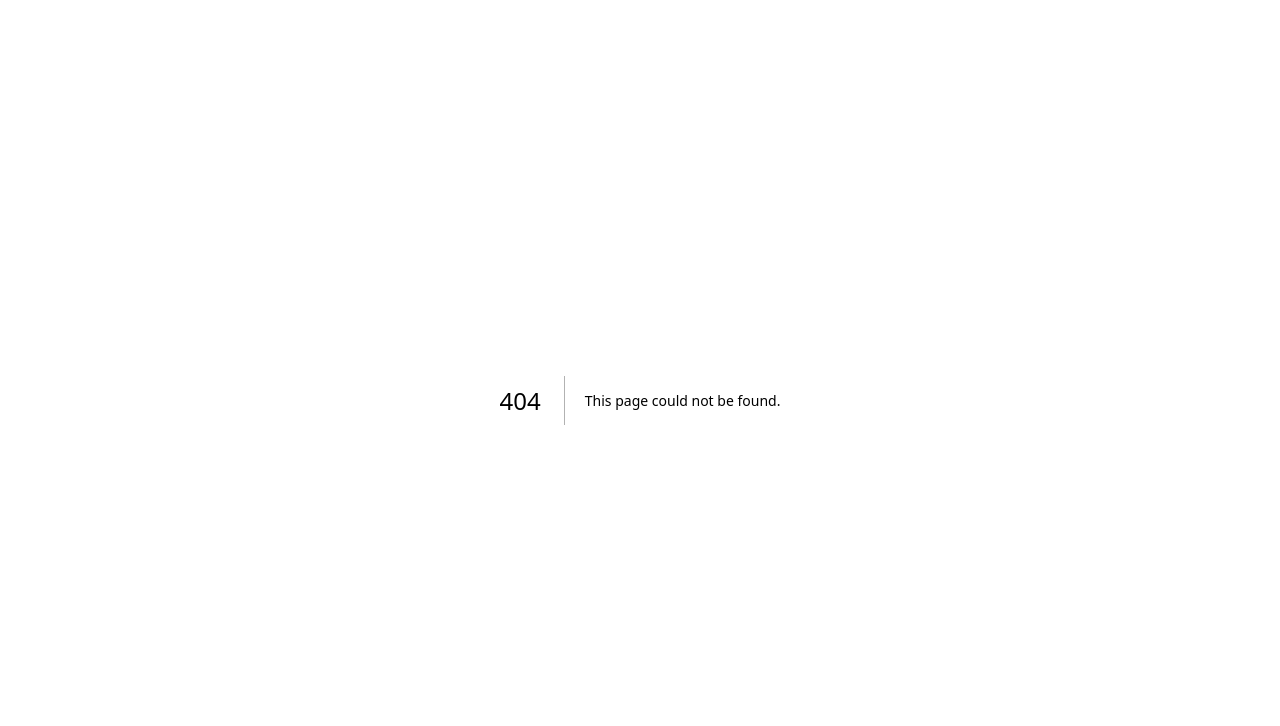
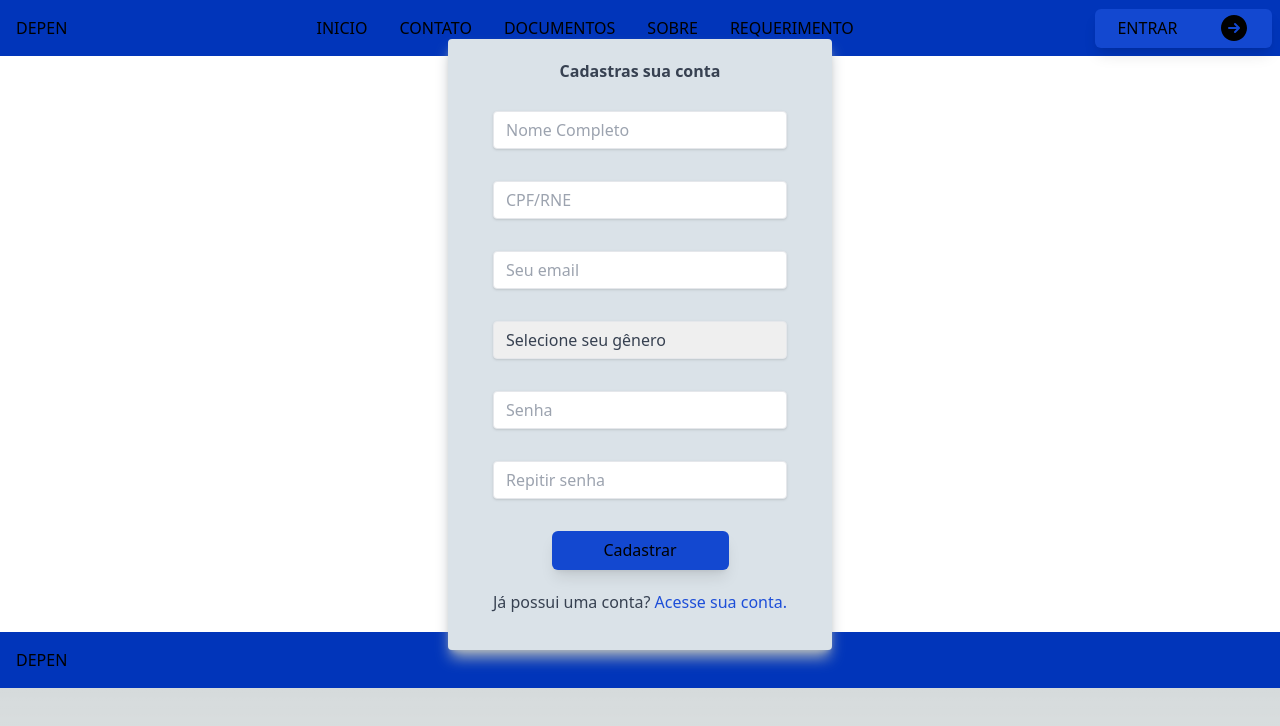
Before and after one commit to SysDEPEN/DEPEN, a Next.js app in the folder front-end/: page /createAccount in a window 1280 px wide. Before the commit this address had no page. Shown: the top 726 px of the page. Built offline with nearby package versions, Linux system fonts and the light colour scheme; a web font is replaced by a local one.

Commit message:
feat:implement api in frontend project

```diff
--- a/front-end/package.json
+++ b/front-end/package.json
@@ -10,9 +10,12 @@
   },
   "dependencies": {
     "@heroicons/react": "^2.1.3",
+    "@types/axios": "^0.14.0",
+    "axios": "^1.7.2",
     "next": "14.2.1",
     "react": "^18",
-    "react-dom": "^18"
+    "react-dom": "^18",
+    "react-router-dom": "^6.23.1"
   },
   "devDependencies": {
     "@types/node": "^20",
--- a/front-end/src/app/creatAccount/page.tsx
+++ b/front-end/src/app/createAccount/page.tsx
@@ -1,12 +1,50 @@
+'use client'
 import FooterComponent from "@/components/Footer/footer";
 import HeaderComponent from "@/components/Header/header";
+import { UserProps } from "@/interfaces/userProps";
+import api from "@/services/api";
+import { FormEvent, useState } from "react";
 
-export default function SendDocument() {
+export default function createAccount() {
+  // const navigate = useNavigate();
+
+  const [errorMessage, setErrorMessage] = useState("");
+  const [name, setName] = useState("");
+  const [email, setEmail] = useState("");
+  const [password, setpassword] = useState("");
+  const [gender, setGender] = useState("");
+  const [document, setDocument] = useState("");
+  const [dateBorn, setDateBorn] = useState("");
+
+
+  async function handleRegister(e: FormEvent) {
+    e.preventDefault();
+
+    const data: UserProps = {
+      name,
+      email,
+      password,
+      document,
+      gender,
+      dateBorn,
+      role: 0
+    };
+
+    try {
+      await api.post("user", data);
+      alert("Cadastro realizado com sucesso!!");
+      // navigate(`/login`);
+    } catch (err: any) {
+      setErrorMessage(err);
+    }
+  }
+
   return (
     <section className="">
       <HeaderComponent />
       <section className="w-full flex h-[45vw] justify-center items-center bg-white">
-        <div className="
+        <div
+          className="
           flex
           bg-[#DAE2E8]
           shadow-lg
@@ -22,34 +60,35 @@ export default function SendDocument() {
           mb-2
           h-xl
           w-full
-          max-w-96">
-
-
-          <label
-            className="block text-gray-700 font-bold m-2 py-1 " >
+          max-w-96"
+        >
+          <label className="block text-gray-700 font-bold m-2 py-1 ">
             Cadastras sua conta
           </label>
 
-
-          <form action="" className="
+          <form
+            action=""
+            onSubmit={handleRegister}
+            className="
           flex
           justify-center
           items-center
-          flex-col">
-
-
+          flex-col"
+          >
             <input
               className="shadow appearance-none border rounded w-full py-2 px-3 text-gray-700 leading-tight focus:outline-none focus:shadow-outline m-4 w-64"
               type="text"
               placeholder="Nome Completo"
+              onChange={(e) => setName(e.target.value)}
               id=""
               name=""
             />
 
             <input
               className="shadow appearance-none border rounded w-full py-2 px-3 text-gray-700 leading-tight focus:outline-none focus:shadow-outline m-4 w-64"
-              type="email"
+              type="text"
               placeholder="CPF/RNE"
+              onChange={(e) => setDocument(e.target.value)}
               id=""
               name=""
             />
@@ -58,6 +97,7 @@ export default function SendDocument() {
               className="shadow appearance-none border rounded w-full py-2 px-3 text-gray-700 leading-tight focus:outline-none focus:shadow-outline m-4 w-64"
               type="email"
               placeholder="Seu email"
+              onChange={(e) => setEmail(e.target.value)}
               id=""
               name=""
             />
@@ -67,11 +107,27 @@ export default function SendDocument() {
               id=""
               className="shadow appearance-none border rounded w-full py-2 px-3 text-gray-700 leading-tight focus:outline-none focus:shadow-outline m-4 w-64"
             >
-              <option value="" disabled selected>Selecione seu gênero</option>
-              <option value="">opc1</option>
-              <option value="">opc2</option>
-              <option value="">opc3</option>
-
+              <option value="DEFAULT" disabled selected>
+                Selecione seu gênero
+              </option>
+              <option
+                onChange={(e) => setGender(e.currentTarget.value)}
+                value="masculino"
+              >
+                Masculino
+              </option>
+              <option
+                onChange={(e) => setGender(e.currentTarget.value)}
+                value="feminino"
+              >
+                Feminino
+              </option>
+              <option
+                onChange={(e) => setGender(e.currentTarget.value)}
+                value="outros"
+              >
+                Outros
+              </option>
             </select>
 
             <input
@@ -90,32 +146,19 @@ export default function SendDocument() {
               name=""
             />
 
-            <button className="flex items-center shadow-lg justify-center py-4 bg-[#1348D0] rounded-md w-[177px] h-[39px] m-4 " >
+            <button className="flex items-center shadow-lg justify-center py-4 bg-[#1348D0] rounded-md w-[177px] h-[39px] m-4 ">
               Cadastrar
             </button>
 
-
-
-            <label htmlFor=""
-              className=" text-gray-700  py-1"
-            >Já possui uma conta?
-              <a href="/login" className="text-blue-700"
-              > Acesse sua conta.
+            <label htmlFor="" className=" text-gray-700  py-1">
+              Já possui uma conta?
+              <a href="/login" className="text-blue-700">
+                {" "}
+                Acesse sua conta.
               </a>
             </label>
-
-
-
-
           </form>
-
-
-
-
         </div>
-
-
-
       </section>
       <FooterComponent />
     </section>
--- a/front-end/src/app/login/page.tsx
+++ b/front-end/src/app/login/page.tsx
@@ -1,6 +1,5 @@
 import FooterComponent from "@/components/Footer/footer";
 import HeaderComponent from "@/components/Header/header";
-import MixedForm from "@/components/forms/form";
 
 export default function sobre() {
     return (
@@ -32,8 +31,6 @@ export default function sobre() {
           Acessar sua conta
           </label>
 
-
-
           <input
           className="shadow appearance-none border rounded w-full py-2 px-3 text-gray-700 leading-tight focus:outline-none focus:shadow-outline m-4 w-64"
           type="email"
@@ -62,7 +59,7 @@ export default function sobre() {
           <label htmlFor=""
           className=" text-gray-700  py-1"
           >Não possui uma conta?
-          <a href="/creatAccount"className="text-blue-700"
+          <a href="/createAccount"className="text-blue-700"
           > Crie sua conta.
           </a>
           </label>
--- a/front-end/src/components/forms/form.tsx
+++ b/front-end/src/components/forms/form.tsx
@@ -84,7 +84,7 @@ export default function MixedForm() {
         max-w-2xl
       shadow-[#afb6bb]
         rounded
-        bg-[#DAE2E8]"
+      bg-[#DAE2E8]"
       >
         <form
           className="
--- /dev/null
+++ b/front-end/src/interfaces/userProps.ts
@@ -0,0 +1,9 @@
+export interface UserProps {
+  name: string;
+  email: string;
+  password: string;
+  document: string;
+  gender: string;
+  dateBorn: string;
+  role: number;
+}
--- /dev/null
+++ b/front-end/src/services/api.ts
@@ -0,0 +1,7 @@
+import axios from "axios";
+
+const api = axios.create({
+  baseURL: "http://localhost:5555/",
+});
+
+export default api;
```
Also changed, not shown: 1 other file (tests, documents, lock files or other folders).
